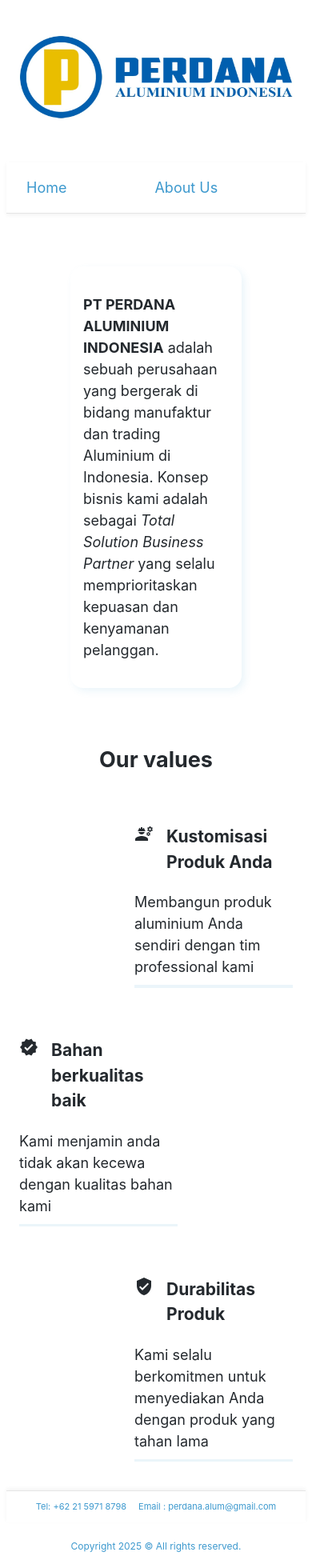
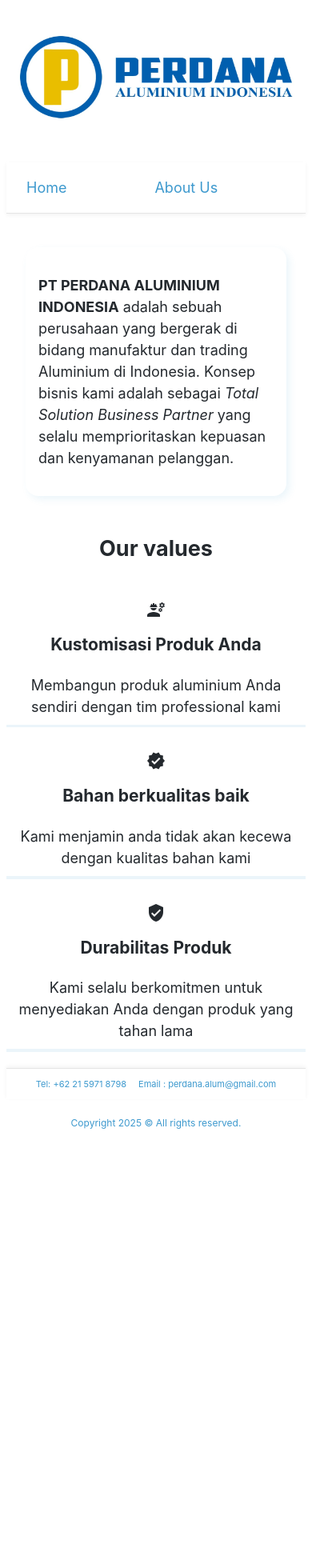
Before and after one commit to B10715018/b10715018.github.io, a Jekyll site: the page built from about.markdown, in a window 390 px wide. Shown: the whole page at 80% size. Built offline with Jekyll 4.4.1, drawn with Linux system fonts in a browser that asks for light colours; after the commit the page ends 1431 px from its top, so only the background shows below that.

Commit message:
feat: about us better in smaller screen

```diff
--- a/_sass/_about.scss
+++ b/_sass/_about.scss
@@ -41,3 +41,39 @@
   border: none;
   padding-top: 0.1rem;
 }
+
+/* Responsive: Stack vertically on smaller screens */
+@media screen and (max-width: 768px) {
+  .value-card {
+    width: 90%;
+    align-self: center; /* Center all cards */
+    text-align: center;
+    padding-left: 0;
+    padding-right: 0;
+  }
+
+  .value-title {
+    flex-direction: column; /* Stack icon above text */
+  }
+
+  .left,
+  .right {
+    align-self: center; /* Override left/right alignment */
+    padding: 0;
+  }
+}
+
+@media screen and (max-width: 480px) {
+  .intro {
+    padding: 1.5rem;
+  }
+
+  .intro-card {
+    padding: 1rem;
+    max-width: 100%;
+  }
+
+  .value-card {
+    width: 100%;
+  }
+}
```
